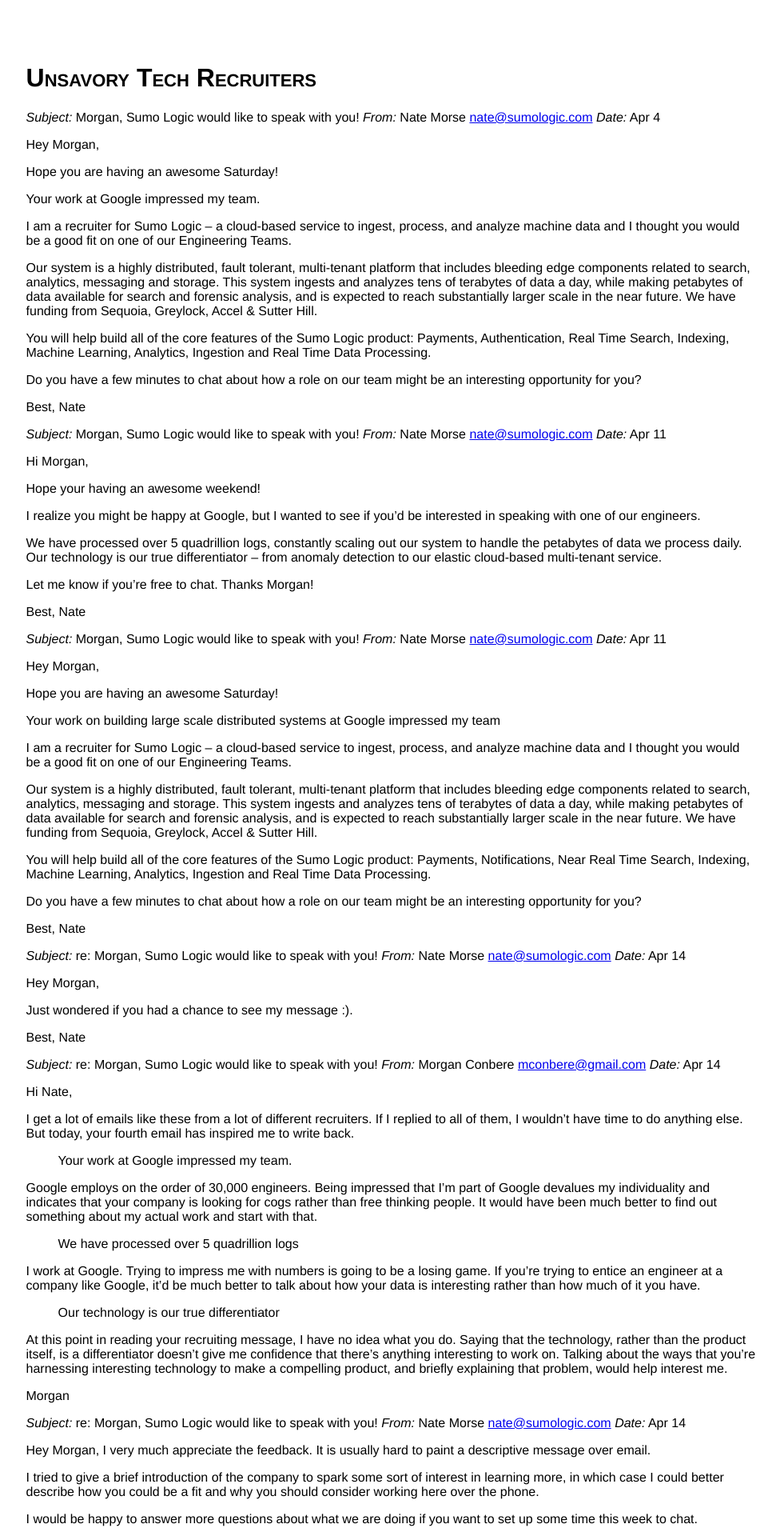
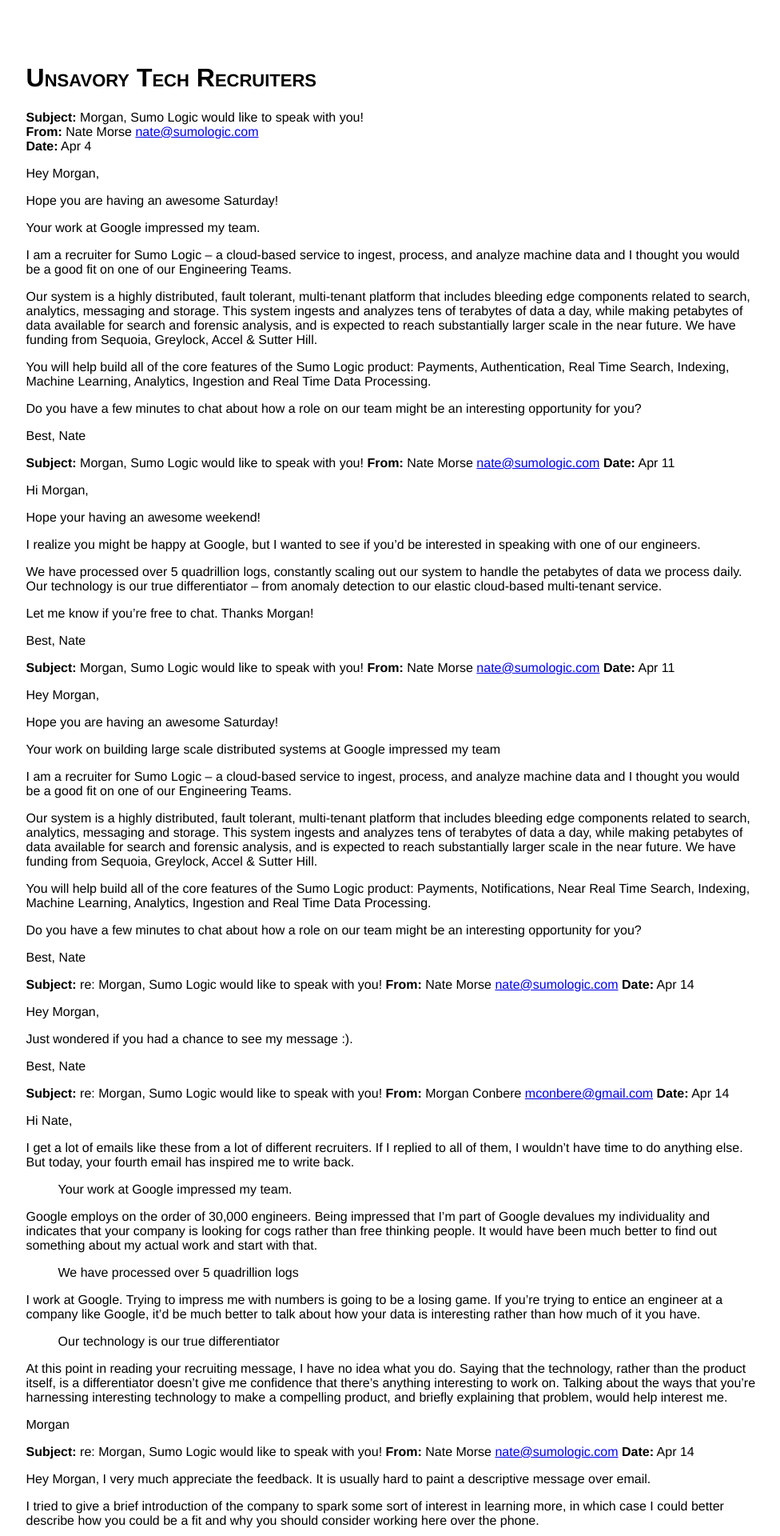
Before and after one commit to mconbere/mconbere.github.com, a Jekyll site: the page built from vittles/unsavory-tech-recruiters.markdown, in a window 1280 px wide. Shown: the top 1920 px of the page at 80% size, without its empty margins (151-1127 px from the left). Built offline with Jekyll 4.4.1, drawn with Linux system fonts in a browser that asks for light colours.

```diff
--- a/vittles/unsavory-tech-recruiters.markdown
+++ b/vittles/unsavory-tech-recruiters.markdown
@@ -6,9 +6,9 @@ title: Unsavory Tech Recruiters
 Unsavory Tech Recruiters
 ====
 
-_Subject:_ Morgan, Sumo Logic would like to speak with you!
-_From:_ Nate Morse <nate@sumologic.com>
-_Date:_ Apr 4
+__Subject:__ Morgan, Sumo Logic would like to speak with you! <br>
+__From:__ Nate Morse <nate@sumologic.com> <br>
+__Date:__ Apr 4 <br>
 
 Hey Morgan,
 
@@ -28,9 +28,9 @@ Best,
 Nate
 
 
-_Subject:_ Morgan, Sumo Logic would like to speak with you!
-_From:_ Nate Morse <nate@sumologic.com>
-_Date:_ Apr 11
+__Subject:__ Morgan, Sumo Logic would like to speak with you!
+__From:__ Nate Morse <nate@sumologic.com>
+__Date:__ Apr 11
 
 Hi Morgan,
 
@@ -46,9 +46,9 @@ Best,
 Nate
 
 
-_Subject:_ Morgan, Sumo Logic would like to speak with you!
-_From:_ Nate Morse <nate@sumologic.com>
-_Date:_ Apr 11
+__Subject:__ Morgan, Sumo Logic would like to speak with you!
+__From:__ Nate Morse <nate@sumologic.com>
+__Date:__ Apr 11
 
 Hey Morgan,
 
@@ -68,9 +68,9 @@ Best,
 Nate
 
 
-_Subject:_ re: Morgan, Sumo Logic would like to speak with you!
-_From:_ Nate Morse <nate@sumologic.com>
-_Date:_ Apr 14
+__Subject:__ re: Morgan, Sumo Logic would like to speak with you!
+__From:__ Nate Morse <nate@sumologic.com>
+__Date:__ Apr 14
 
 Hey Morgan,
 
@@ -80,9 +80,9 @@ Best,
 Nate
 
 
-_Subject:_ re: Morgan, Sumo Logic would like to speak with you!
-_From:_ Morgan Conbere <mconbere@gmail.com>
-_Date:_ Apr 14
+__Subject:__ re: Morgan, Sumo Logic would like to speak with you!
+__From:__ Morgan Conbere <mconbere@gmail.com>
+__Date:__ Apr 14
 
 Hi Nate,
 
@@ -103,9 +103,9 @@ At this point in reading your recruiting message, I have no idea what you do. Sa
 Morgan
 
 
-_Subject:_ re: Morgan, Sumo Logic would like to speak with you!
-_From:_ Nate Morse <nate@sumologic.com>
-_Date:_ Apr 14
+__Subject:__ re: Morgan, Sumo Logic would like to speak with you!
+__From:__ Nate Morse <nate@sumologic.com>
+__Date:__ Apr 14
 
 Hey Morgan, I very much appreciate the feedback. It is usually hard to paint a descriptive message over email.
 
@@ -117,9 +117,9 @@ Best,
 Nate
 
 
-_Subject:_ re: Morgan, Sumo Logic would like to speak with you!
-_From:_ Nate Morse <nate@sumologic.com>
-_Date:_ Apr 14
+__Subject:__ re: Morgan, Sumo Logic would like to speak with you!
+__From:__ Nate Morse <nate@sumologic.com>
+__Date:__ Apr 14
 
 Hey  Morgan,
 
@@ -141,9 +141,9 @@ Thanks for responding,
 Nate
 
 
-_Subject:_ Morgan, Sumo Logic would like to speak with you!
-_From:_ Nate Morse <nate@sumologic.com>
-_Date:_ Apr 18
+__Subject:__ Morgan, Sumo Logic would like to speak with you!
+__From:__ Nate Morse <nate@sumologic.com>
+__Date:__ Apr 18
 
 Hey Morgan,
 
@@ -158,9 +158,9 @@ Best,
 Nate
 
 
-_Subject:_ re: Morgan, Sumo Logic would like to speak with you!
-_From:_ Nate Morse <nate@sumologic.com>
-_Date:_ Apr 21
+__Subject:__ re: Morgan, Sumo Logic would like to speak with you!
+__From:__ Nate Morse <nate@sumologic.com>
+__Date:__ Apr 21
 
 Hey Morgan,
 
@@ -170,9 +170,9 @@ Best,
 Nate
 
 
-_Subject:_ re: Morgan, Sumo Logic would like to speak with you!
-_From:_ Morgan Conbere <mconbere@gmail.com>
-_Date:_ Apr 21
+__Subject:__ re: Morgan, Sumo Logic would like to speak with you!
+__From:__ Morgan Conbere <mconbere@gmail.com>
+__Date:__ Apr 21
 
 Hey Nate,
 
@@ -181,9 +181,9 @@ I seem to be on a never-ending automated email loop of yours. Please don't conta
 Morgan
 
 
-_Subject:_ re: Morgan, Sumo Logic would like to speak with you!
-_From:_ Nate Morse <nate@sumologic.com>
-_Date:_ Apr 21
+__Subject:__ re: Morgan, Sumo Logic would like to speak with you!
+__From:__ Nate Morse <nate@sumologic.com>
+__Date:__ Apr 21
 
 Hey Morgan,
 
@@ -191,9 +191,9 @@ I am very sorry. I don't know why it keeps wanting to send emails to you. I have
 It should stop.
 
 
-_Subject:_ Morgan, Sumo Logic would like to speak with you!
-_From:_ Nate Morse <nate@sumologic.com>
-_Date:_ May 2
+__Subject:__ Morgan, Sumo Logic would like to speak with you!
+__From:__ Nate Morse <nate@sumologic.com>
+__Date:__ May 2
 
 Hey Morgan,
 
@@ -213,18 +213,18 @@ Best,
 Nate
 
 
-_Subject:_ re: Morgan, Sumo Logic would like to speak with you!
-_From:_ Morgan Conbere <mconbere@gmail.com>
-_Date:_ May 4
+__Subject:__ re: Morgan, Sumo Logic would like to speak with you! <br>
+__From:__ Morgan Conbere <mconbere@gmail.com> <br>
+__Date:__ May 4 <br>
 
 Nate,
 
 Seriously!?
 
 
-_Subject:_ re: Morgan, Sumo Logic would like to speak with you!
-_From:_ Nate Morse <nate@sumologic.com>
-_Date:_ May 4
+__Subject:__ re: Morgan, Sumo Logic would like to speak with you! <br>
+__From:__ Nate Morse <nate@sumologic.com> <br>
+__Date:__ May 4 <br>
 
 to me
 I am so dumb I am so sorry. I thought I deleted your email from my list of good engineers..you might be on multiple lists...ahhh
```
